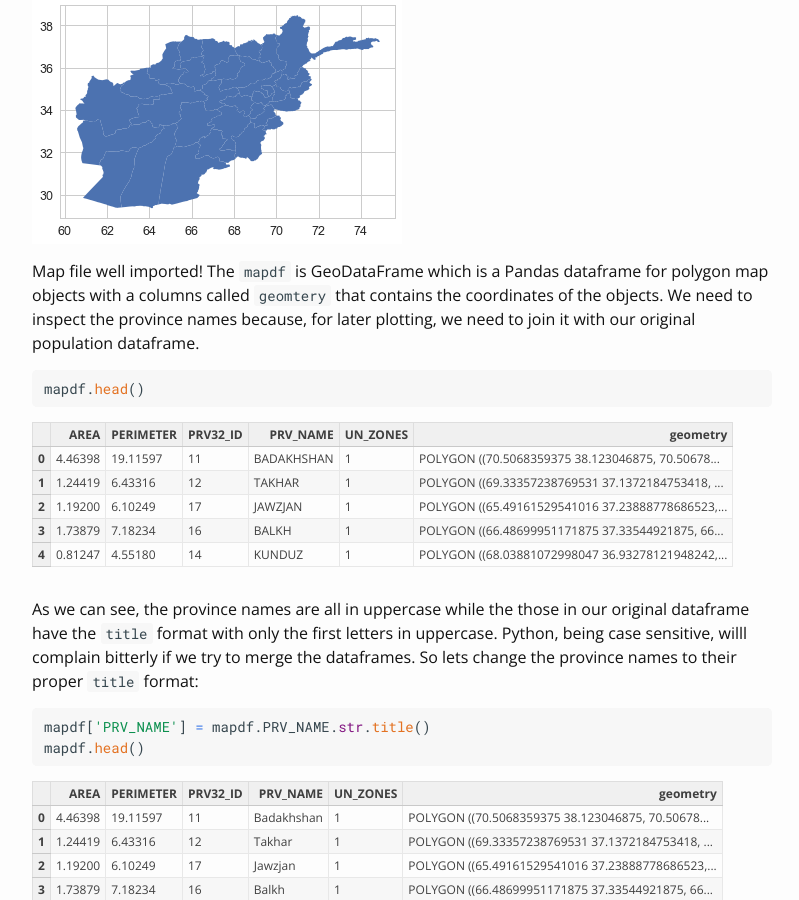
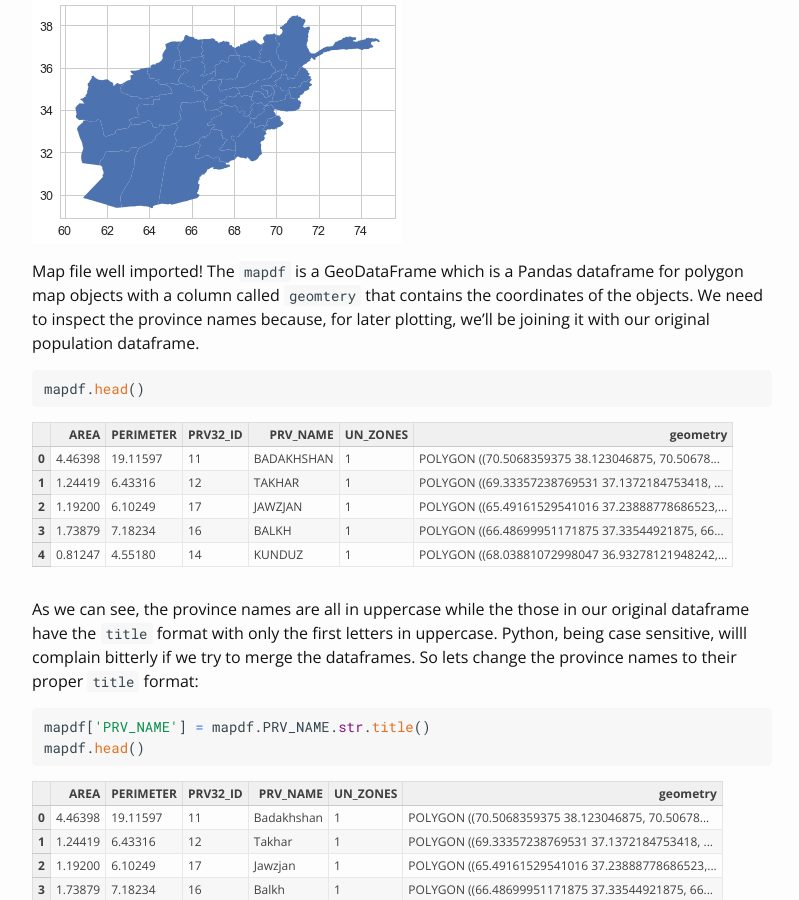
Before and after one commit to sinablk/sinablk.github.io, a Jekyll site: the page built from _posts/2019-01-26-geospatial-plotting-with-python.md, in a window 1280 px wide and 900 px high, scrolled down 3627 px. Shown: the whole window, without its empty margins (238-1037 px from the left). Built offline with Jekyll 4.4.1, drawn with Linux system fonts in a browser that asks for light colours; nearby versions of some CDN libraries.

Commit message:
Minor typo fixes

````diff
--- a/_posts/2019-01-26-geospatial-plotting-with-python.md
+++ b/_posts/2019-01-26-geospatial-plotting-with-python.md
@@ -381,7 +381,7 @@ mapdf.plot()
 ![png](/images/afgpops/output_32_1.png)
 
 
-Map file well imported! The `mapdf` is  GeoDataFrame which is a Pandas dataframe for polygon map objects with a columns called `geomtery` that contains the coordinates of the objects. We need to inspect the province names because, for later plotting, we need to join it with our original population dataframe.
+Map file well imported! The `mapdf` is  a GeoDataFrame which is a Pandas dataframe for polygon map objects with a column called `geomtery` that contains the coordinates of the objects. We need to inspect the province names because, for later plotting, we'll be joining it with our original population dataframe.
 
 
 ```python
````
